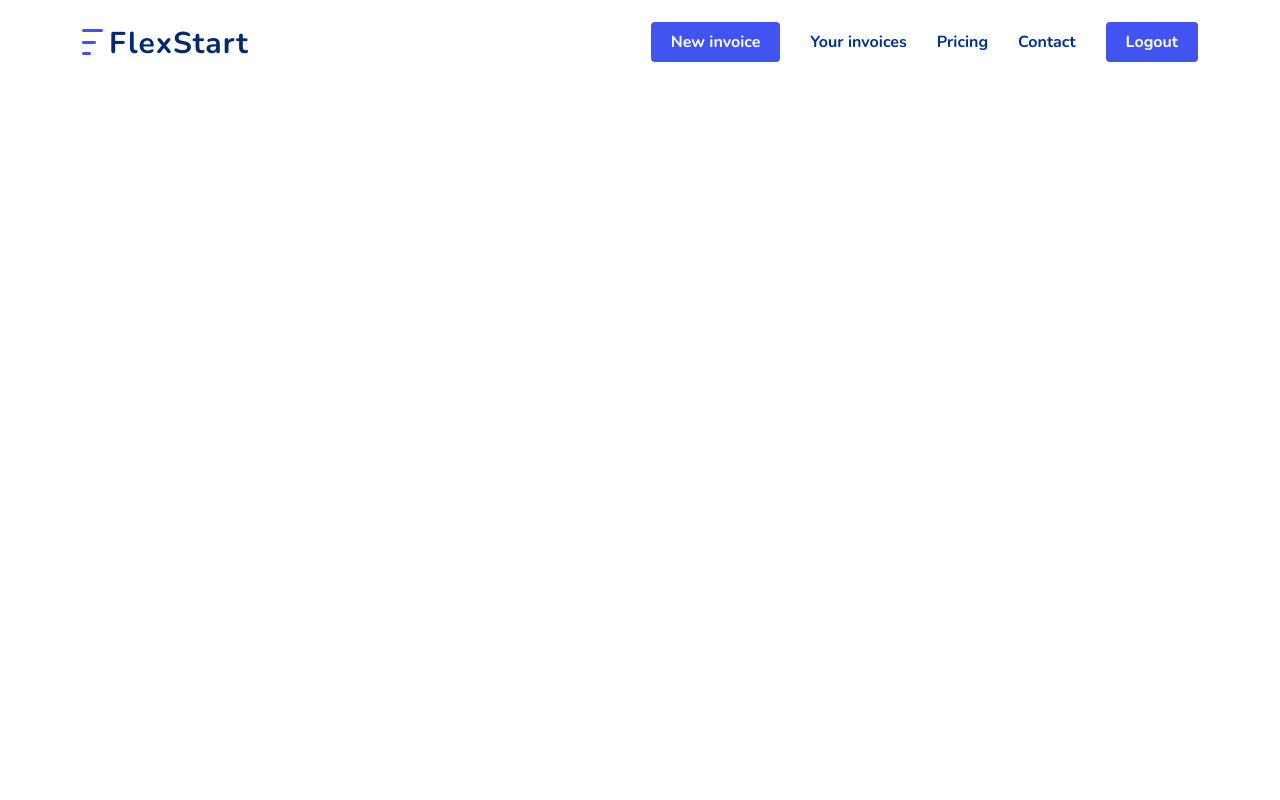
After one commit to rafal-mokrzycki/invoicing-app, a Flask app: page /user in a window 1280 px wide. The commit adds this page. Run offline with Flask 2, Linux system fonts and the light colour scheme; some libraries are stand-ins or nearby versions.

Commit message:
Add user page

```diff
--- a/main.py
+++ b/main.py
@@ -18,6 +18,7 @@ db = SQLAlchemy(app)
 
 
 @app.route("/")
+@app.route("/home")
 def home():
     current_year = datetime.date.today().year
     return render_template("index.html", current_year=current_year)
@@ -58,6 +59,11 @@ def register():
     return render_template("register.html")
 
 
+@app.route("/user")
+def user():
+    return render_template("user.html")
+
+
 def create_table(name="accounts"):
     cursor = sqlite3.connect("database.db", check_same_thread=False).cursor()
     cursor.execute(
--- a/templates/index.html
+++ b/templates/index.html
@@ -44,7 +44,7 @@
   <header id="header" class="header fixed-top">
     <div class="container-fluid container-xl d-flex align-items-center justify-content-between">
 
-      <a href="index.html" class="logo d-flex align-items-center">
+      <a href="" class="logo d-flex align-items-center">
         <img src="static/assets/img/logo.png" alt="">
         <span>FlexStart</span>
       </a>
@@ -128,7 +128,7 @@
                 itaque ut voluptate sed et. Magnam nam ipsum tenetur suscipit voluptatum nam et est corrupti.
               </p>
               <div class="text-center text-lg-start">
-                <a href="#"
+                <a href="home"
                   class="btn-read-more d-inline-flex align-items-center justify-content-center align-self-center">
                   <span>Read More</span>
                   <i class="bi bi-arrow-right"></i>
--- /dev/null
+++ b/templates/user.html
@@ -0,0 +1,59 @@
+<html>
+
+<head>
+    <title>User panel</title>
+    <meta name="viewport" content="width=device-width, initial-scale=1.0">
+    <link href="static/bootstrap.min.css" rel="stylesheet" media="screen">
+
+    <!-- Favicons -->
+    <link href="static/assets/img/favicon.png" rel="icon">
+    <link href="static/assets/img/apple-touch-icon.png" rel="apple-touch-icon">
+
+    <!-- Google Fonts -->
+    <link
+        href="https://fonts.googleapis.com/css?family=Open+Sans:300,300i,400,400i,600,600i,700,700i|Nunito:300,300i,400,400i,600,600i,700,700i|Poppins:300,300i,400,400i,500,500i,600,600i,700,700i"
+        rel="stylesheet">
+
+    <!-- Vendor CSS Files -->
+    <link href="static/assets/vendor/aos/aos.css" rel="stylesheet">
+    <link href="static/assets/vendor/bootstrap/css/bootstrap.min.css" rel="stylesheet">
+    <link href="static/assets/vendor/bootstrap-icons/bootstrap-icons.css" rel="stylesheet">
+    <link href="static/assets/vendor/glightbox/css/glightbox.min.css" rel="stylesheet">
+    <link href="static/assets/vendor/remixicon/remixicon.css" rel="stylesheet">
+    <link href="static/assets/vendor/swiper/swiper-bundle.min.css" rel="stylesheet">
+
+    <!-- Template Main CSS File -->
+    <link href="static/assets/css/style.css" rel="stylesheet">
+</head>
+
+<!-- ======== HEADER ======== -->
+
+<body>
+
+    <!-- ======= Header ======= -->
+    <header id="header" class="header fixed-top">
+        <div class="container-fluid container-xl d-flex align-items-center justify-content-between">
+
+            <a href="/home" class="logo d-flex align-items-center">
+                <img src="static/assets/img/logo.png" alt="">
+                <span>FlexStart</span>
+            </a>
+
+            <nav id="navbar" class="navbar">
+                <ul>
+                    <li><a class="getstarted scrollto" href="/new-invoice">New invoice</a></li>
+                    <li><a class="nav-link scrollto" href="#">Your invoices</a></li>
+                    <li><a class="nav-link scrollto" href="/home#pricing">Pricing</a></li>
+                    <li><a class="nav-link scrollto" href="#contact">Contact</a></li>
+                    <li><a class="getstarted scrollto" href="#">Logout</a></li>
+                </ul>
+                <i class="bi bi-list mobile-nav-toggle"></i>
+            </nav><!-- .navbar -->
+
+        </div>
+    </header><!-- End Header -->
+
+
+</body>
+
+</html>
```
